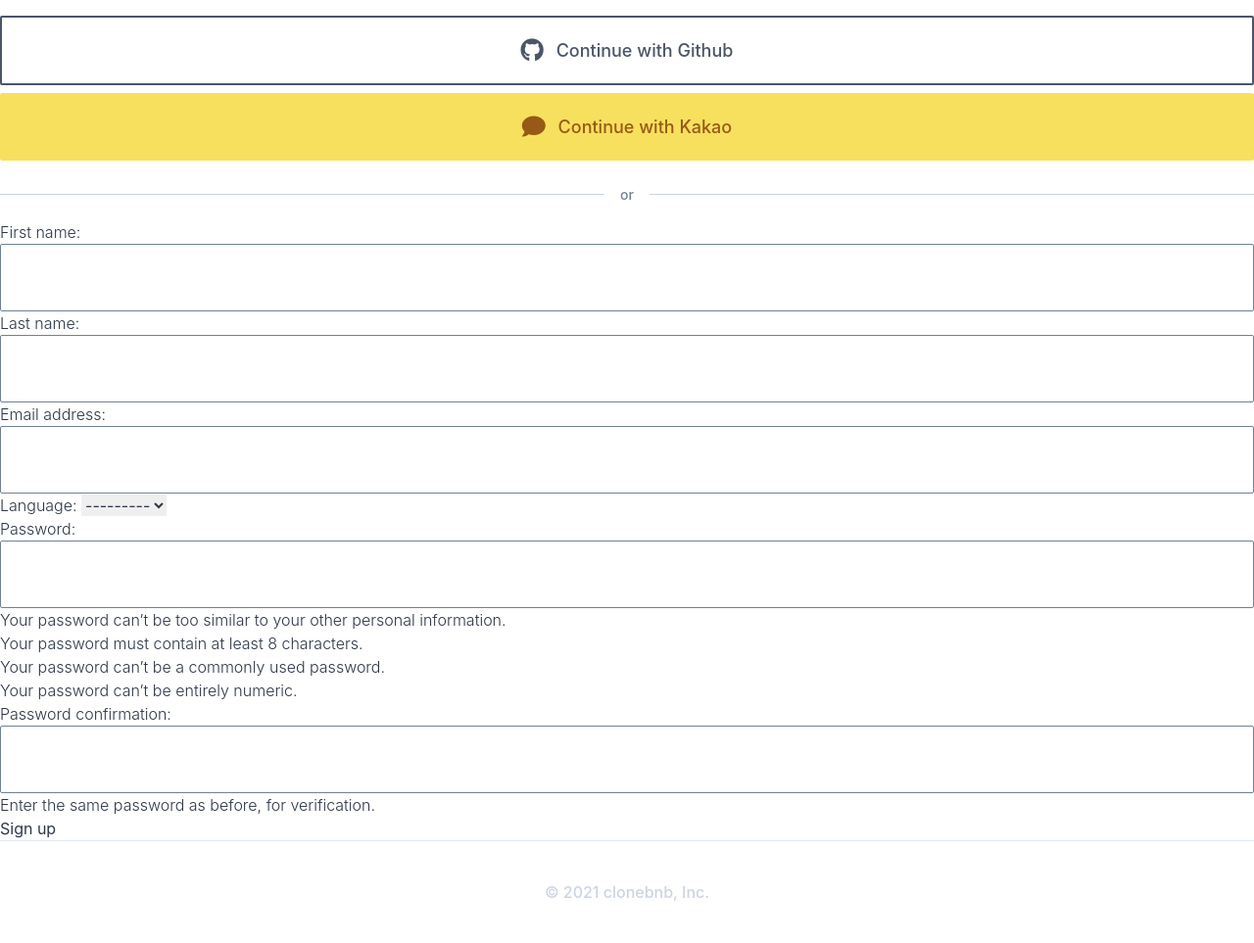
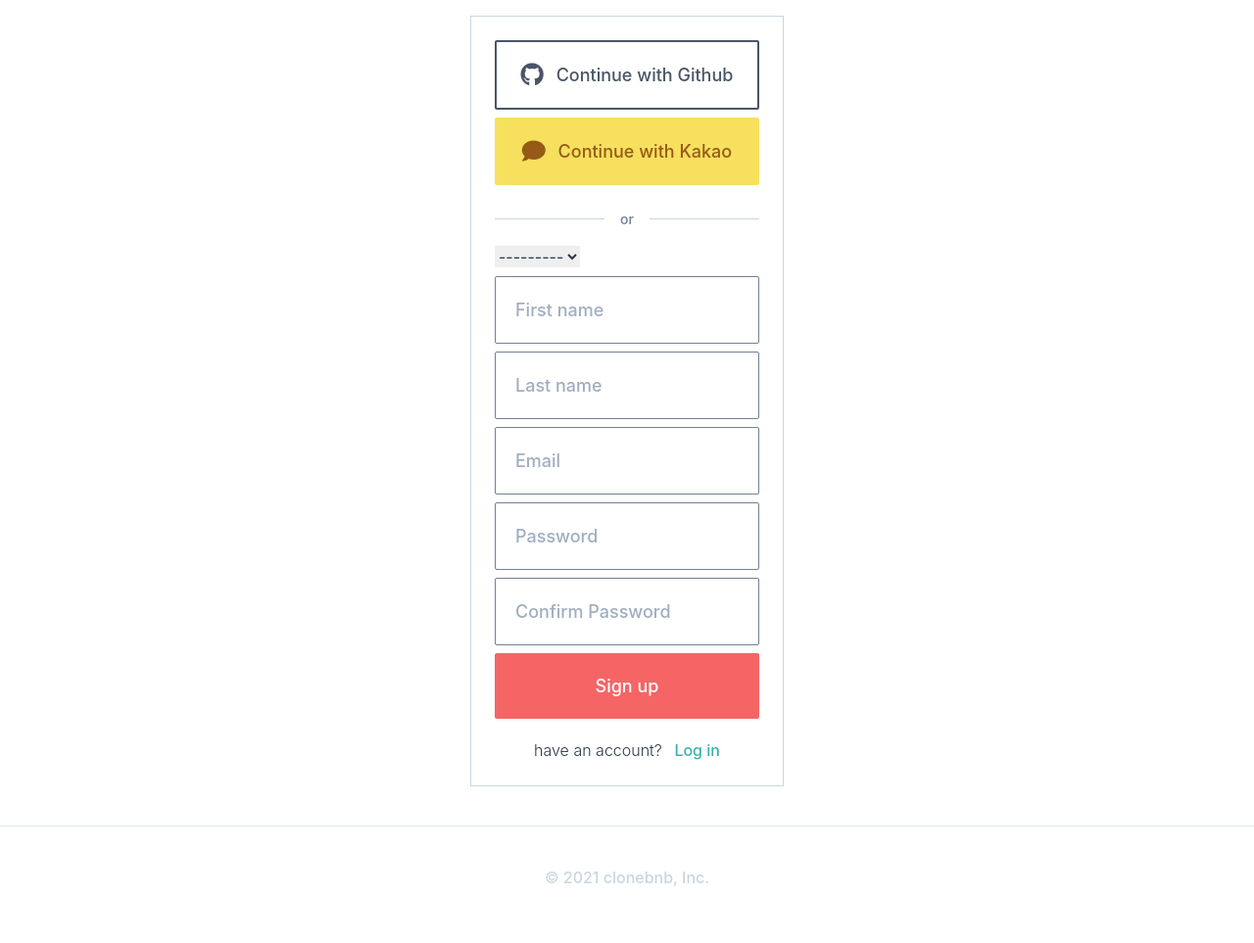
Before and after one commit to KimHS0915/python-django-clone-coding, a Django app: page /users/signup in a window 1280 px wide. Shown: the part 80-1043 px from the top of the page at 98% size. After the commit the page ends 985 px from the top, so only its background shows below. Run offline with Django 3.2, Linux system fonts and the light colour scheme; some libraries are stand-ins or nearby versions.

Commit message:
Update signup, login and refactoring

```diff
--- a/assets/scss/styles.scss
+++ b/assets/scss/styles.scss
@@ -26,4 +26,18 @@
   }
 }
 
+form {
+  .input {
+    @apply mb-2;
+    &.has_error {
+      input {
+        @apply bg-red-200 border-red-200;
+        &:focus {
+          @apply border-red-200;
+        }
+      }
+    }
+  }
+}
+
 @tailwind utilities;
--- /dev/null
+++ b/templates/mixins/auth/auth_form.html
@@ -0,0 +1,14 @@
+<form method='POST' class='w-full'>
+    {% csrf_token %}
+    {% if form.non_field_errors %}
+        {% for error in form.non_field_errors %}
+            <span class='text-red-700 font-medium text-sm'>
+                {{ error }}
+            </span>
+        {% endfor %}
+    {% endif %}
+    {% for field in form %}
+        {% include 'mixins/auth/form_input.html' with field=field %}
+    {% endfor %}
+    <button class='btn bg-red-500 text-white'>{{ cta }}</button>
+</form>
--- /dev/null
+++ b/templates/mixins/auth/form_input.html
@@ -0,0 +1,10 @@
+<div class='input {% if field.errors %}has_error{% endif %}'>
+    {{ field }}
+    {% if field.errors %}
+    {% for error in field.errors %}
+        <span class='text-red-700 font-medium text-sm'>
+            {{ error }}
+        </span>
+    {% endfor %}
+{% endif %}
+</div>
--- a/templates/rooms/home.html
+++ b/templates/rooms/home.html
@@ -9,7 +9,7 @@
         <div class='rounded-xl bg-gray-800 -mx-40 h-50vh mt-32 mb-24'></div>
         <div class='flex flex-wrap -mx-40 mb-10'>
             {% for room in rooms %}
-                {% include 'partials/room_card.html' with room=room %}
+                {% include 'mixins/room_card.html' with room=room %}
             {% endfor %}
         </div>
         <div class='flex items-center mx-auto container justify-center'>
--- a/templates/users/signup.html
+++ b/templates/users/signup.html
@@ -8,10 +8,12 @@
 {% endblock %}
 
 {% block content %}
-    {% include 'partials/social_login.html' %}
-    <form method='POST' action="{% url 'users:signup' %}">
-        {% csrf_token %}
-        {{ form.as_p }}
-        <button>Sign up</button>
-    </form>
+    <div class='container lg:w-5/12 md:w-1/2 xl:w-1/4 mx-auto my-10 flex flex-col items-center border p-6 border-gray-400'>
+        {% include 'partials/social_login.html' %}
+        {% include 'mixins/auth/auth_form.html' with form=form cta='Sign up' %}
+        <div class='mt-5'>
+            <span class='mr-2'>have an account?</span>
+            <a href='{% url "users:login" %}' class='text-teal-500 font-medium'>Log in</a>
+        </div>
+    </div>
 {% endblock %}
--- a/users/forms.py
+++ b/users/forms.py
@@ -1,12 +1,15 @@
 from django import forms
+from django.contrib.auth import password_validation
 from django.contrib.auth.forms import UserCreationForm
 from . import models
 
 
 class LoginForm(forms.Form):
 
-    email = forms.EmailField()
-    password = forms.CharField(widget=forms.PasswordInput)
+    email = forms.EmailField(widget=forms.EmailInput(
+        attrs={'placeholder': 'Email'}))
+    password = forms.CharField(widget=forms.PasswordInput(
+        attrs={'placeholder': 'Password'}))
 
     def clean(self):
         email = self.cleaned_data.get('email')
@@ -25,9 +28,40 @@
 
 class SignUpForm(UserCreationForm):
 
+    password1 = forms.CharField(
+        label=("Password"),
+        strip=False,
+        widget=forms.PasswordInput(
+            attrs={'autocomplete': 'new-password', 'placeholder': 'Password'}),
+        help_text=password_validation.password_validators_help_text_html(),
+    )
+    password2 = forms.CharField(
+        label=("Password confirmation"),
+        widget=forms.PasswordInput(
+            attrs={'autocomplete': 'new-password', 'placeholder': 'Confirm Password'}),
+        strip=False,
+        help_text=("Enter the same password as before, for verification."),
+    )
+
     class Meta:
         model = models.User
-        fields = ('first_name', 'last_name', 'email', 'language')
+        fields = ('language', 'first_name', 'last_name', 'email')
+        widgets = {
+            'language': forms.Select(attrs={'placeholder': 'Language'}),
+            'first_name': forms.TextInput(attrs={'placeholder': 'First name'}),
+            'last_name': forms.TextInput(attrs={'placeholder': 'Last name'}),
+            'email': forms.TextInput(attrs={'placeholder': 'Email'}),
+        }
+
+    def clean_email(self):
+        email = self.cleaned_data.get('email')
+        try:
+            models.User.objects.get(email=email)
+            raise forms.ValidationError(
+                'That email is already raken', code='existing_user'
+            )
+        except models.User.DoesNotExist:
+            return email
 
     def save(self, *args, **kwargs):
         user = super().save(commit=False)
```
Also changed, not shown: templates/users/login.html (+1 -6 lines), static/css/styles.css, templates/mixins/room_card.html (renamed from templates/partials/room_card.html).
